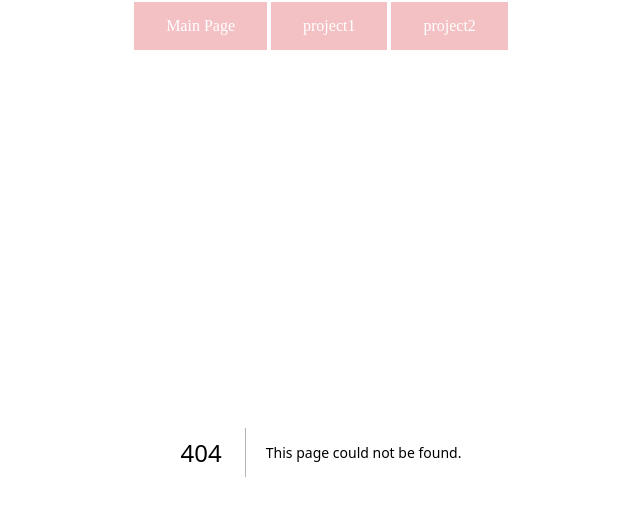
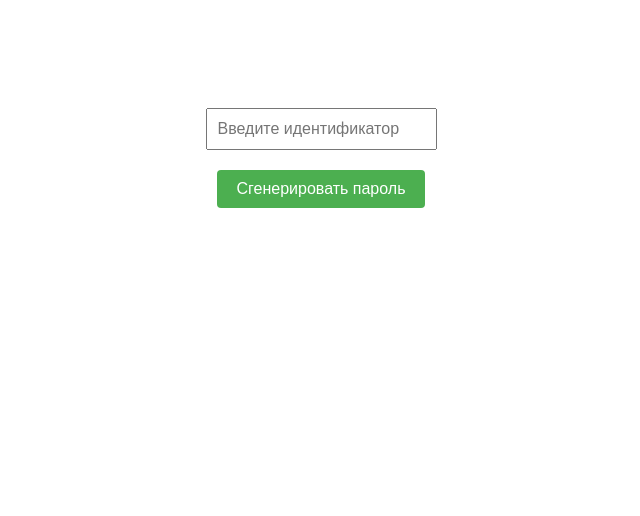
Before and after one commit to Vyrolian/nextjs, a Next.js app: page /passwordgenerator in a window 1280 px wide. Before the commit this address had no page. Shown: the top 516 px of the page, without its empty margins (319-959 px from the left). Built offline with nearby package versions, Linux system fonts and the light colour scheme.

Commit message:
passwordgenerator

```diff
--- /dev/null
+++ b/pages/passwordgenerator.css
@@ -0,0 +1,31 @@
+div {
+  display: flex;
+  flex-direction: column;
+  align-items: center;
+  padding: 50px;
+}
+
+input {
+  margin-bottom: 20px;
+  padding: 10px;
+  font-size: 16px;
+}
+
+button {
+  padding: 10px 20px;
+  font-size: 16px;
+  cursor: pointer;
+  background-color: #4caf50;
+  color: white;
+  border: none;
+  border-radius: 4px;
+}
+
+button:hover {
+  background-color: #45a049;
+}
+
+p {
+  margin-top: 20px;
+  font-size: 18px;
+}
--- /dev/null
+++ b/pages/passwordgenerator.tsx
@@ -0,0 +1,42 @@
+"use client";
+import React, { useState } from "react";
+import "./passwordgenerator.css";
+const PasswordGenerator: React.FC = () => {
+  const [identifier, setIdentifier] = useState("");
+  const [password, setPassword] = useState("");
+
+  const symbols = ["!", '"', "#", "$", "%", "&", "'", "(", ")", "*"];
+
+  const generatePassword = () => {
+    const N2 = identifier.charCodeAt(1) % 10;
+    const N3 = identifier.charCodeAt(2) % 10;
+    const P = (N2 + N3 + 1) % 26;
+    const smallLetterP = String.fromCharCode(97 + P);
+
+    const b1 = Math.floor(Math.random() * 10);
+    const b2 = Math.floor(Math.random() * 10);
+    const b3 = Math.floor(Math.random() * 10);
+    const b4 = symbols[Math.floor(Math.random() * symbols.length)];
+    const b5 = symbols[Math.floor(Math.random() * symbols.length)];
+    const b6 = String.fromCharCode(65 + Math.floor(Math.random() * 26));
+    const b7 = String.fromCharCode(65 + Math.floor(Math.random() * 26));
+    const b8 = smallLetterP;
+
+    setPassword(`${b1}${b2}${b3}${b4}${b5}${b6}${b7}${b8}`);
+  };
+
+  return (
+    <div>
+      <input
+        type="text"
+        value={identifier}
+        onChange={(e) => setIdentifier(e.target.value)}
+        placeholder="Введите идентификатор"
+      />
+      <button onClick={generatePassword}>Сгенерировать пароль</button>
+      {password && <p>Сгенерированный пароль: {password}</p>}
+    </div>
+  );
+};
+
+export default PasswordGenerator;
```
